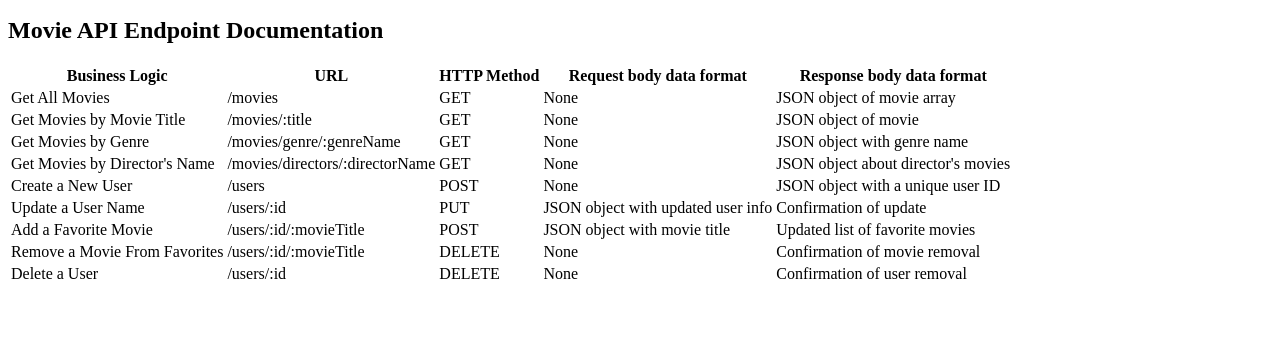
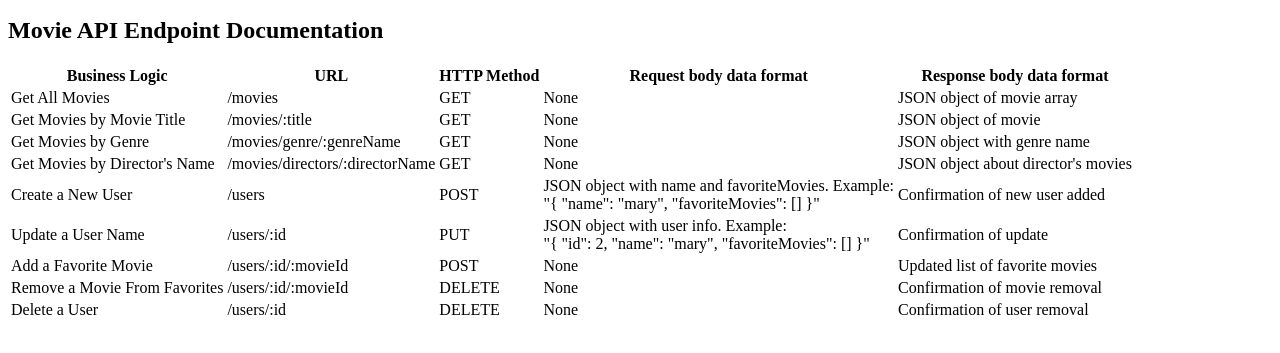
Before and after one commit to tscholl44/movie-api, a website: page public/documentation.html in a window 1280 px wide. Shown: the part 101-454 px from the top of the page. Drawn offline with Linux system fonts and the light colour scheme.

Commit message:
Replaced movieTitle with movieId and created example JSON request objects for table

```diff
--- a/public/documentation.html
+++ b/public/documentation.html
@@ -58,29 +58,38 @@
                 <td>Create a New User</td>
                 <td>/users</td>
                 <td>POST</td>
-                <td>None</td>
-                <td>JSON object with a unique user ID</td>
+                <td>JSON object with name and favoriteMovies. Example: <br>
+                    "{
+                        "name": "mary",
+                        "favoriteMovies": []
+                    }"</td>
+                <td>Confirmation of new user added</td>
             </tr>
             <!--Update user ID -->
             <tr>
                 <td>Update a User Name</td>
                 <td>/users/:id</td>
                 <td>PUT</td>
-                <td>JSON object with updated user info</td>
+                <td>JSON object with user info. Example: <br>
+                    "{
+                        "id": 2,
+                        "name": "mary",
+                        "favoriteMovies": []
+                    }"</td>
                 <td>Confirmation of update</td>
             </tr>
             <!--Allow users to add a movie to their list of favorites-->
             <tr>
                 <td>Add a Favorite Movie</td>
-                <td>/users/:id/:movieTitle</td>
+                <td>/users/:id/:movieId</td>
                 <td>POST</td>
-                <td>JSON object with movie title</td>
+                <td>None</td>
                 <td>Updated list of favorite movies</td>
             </tr>
             <!--Delete movie from a user's list-->
             <tr>
                 <td>Remove a Movie From Favorites</td>
-                <td>/users/:id/:movieTitle</td>
+                <td>/users/:id/:movieId</td>
                 <td>DELETE</td>
                 <td>None</td>
                 <td>Confirmation of movie removal</td>
```
